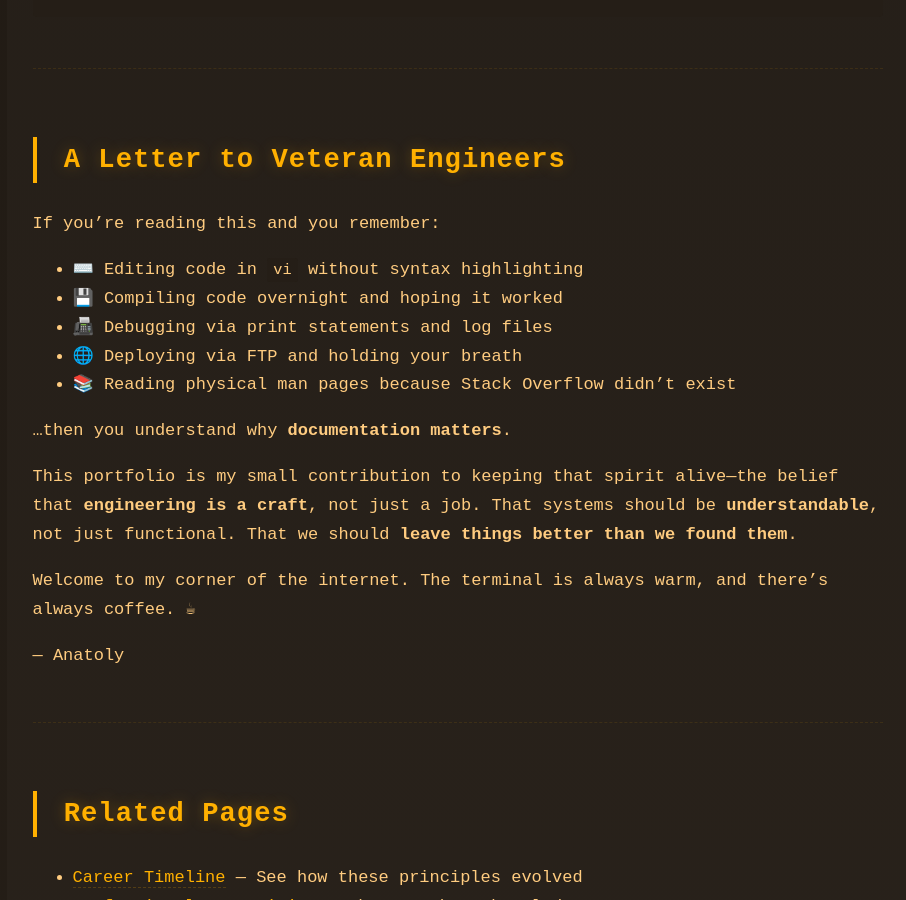
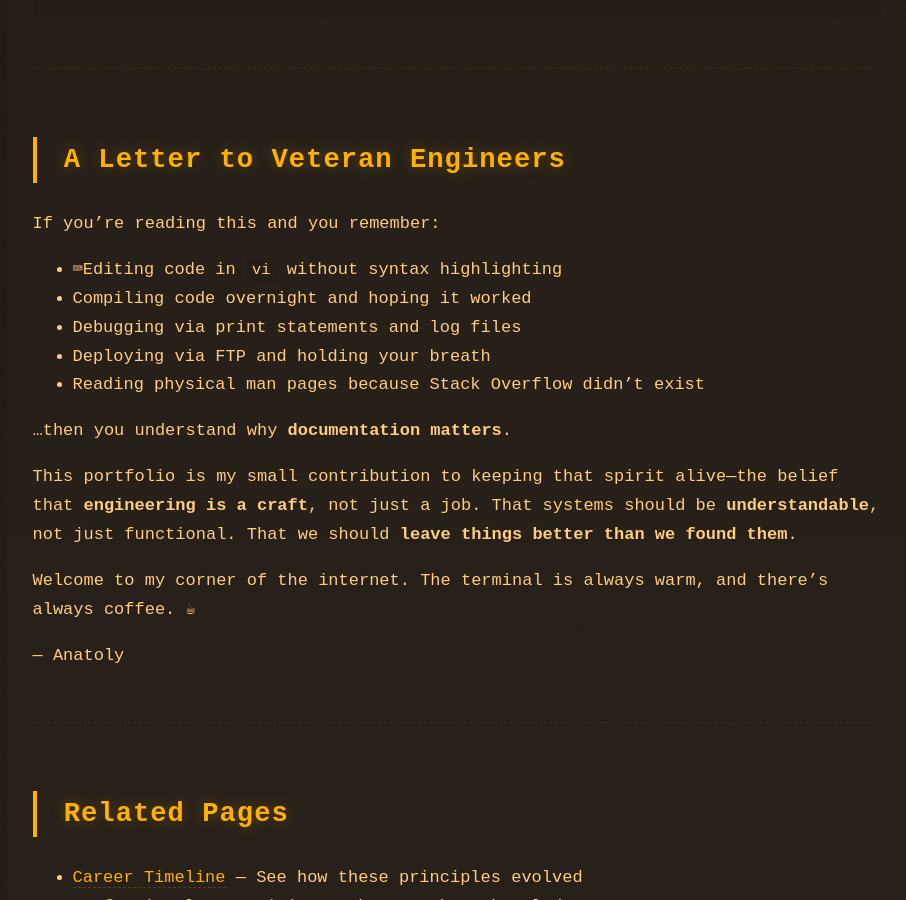
Before and after one commit to nikiforidi/nikiforidi.github.io, a Jekyll site: the page built from about/philosophy.md, in a window 1280 px wide and 900 px high, scrolled down 3225 px. Shown: the whole window, without its empty margins (183-1089 px from the left). Built offline with Jekyll 4.4.1, drawn with Linux system fonts in a browser that asks for light colours.

Commit message:
refactor

````diff
--- a/about/philosophy.md
+++ b/about/philosophy.md
@@ -24,6 +24,7 @@
 ```
 
 **Example:** VPN Manager project required all three layers:
+
 - **Kernel:** TUN/TAP interface, Netfilter hooks
 - **System:** vpnmd daemon (root privileges), systemd service
 - **Application:** vpnm CLI (Python), anyd IPC framework
@@ -34,11 +35,11 @@
 
 Before writing code, I define:
 
-| Question | Example (MHA) |
-|----------|---------------|
-| **Problem** | Detect CIR changes across cloud providers |
-| **Constraints** | Different APIs, vendor-specific fields |
-| **Trade-offs** | Hash collisions vs. comparison speed |
+| Question            | Example (MHA)                                  |
+| ------------------- | ---------------------------------------------- |
+| **Problem**         | Detect CIR changes across cloud providers      |
+| **Constraints**     | Different APIs, vendor-specific fields         |
+| **Trade-offs**      | Hash collisions vs. comparison speed           |
 | **Success Metrics** | 100% change detection, <100ms hash calculation |
 
 **Result:** 5 documented specifications before implementation.
@@ -47,11 +48,11 @@
 
 ### 3. Verification Over Assumption
 
-| Layer | Tool | Purpose |
-|-------|------|---------|
-| **Input** | Universe Validation Stack | Validate Unified Models |
-| **Output** | Prometheus, Grafana | Monitor system behavior |
-| **Behavior** | Notion specs, Habr articles | Document decisions |
+| Layer        | Tool                        | Purpose                 |
+| ------------ | --------------------------- | ----------------------- |
+| **Input**    | Universe Validation Stack   | Validate Unified Models |
+| **Output**   | Prometheus, Grafana         | Monitor system behavior |
+| **Behavior** | Notion specs, Habr articles | Document decisions      |
 
 ---
 
@@ -59,12 +60,12 @@
 
 I solidify understanding by teaching:
 
-| Platform | Output | Impact |
-|----------|--------|--------|
-| **MIPT** | 11 Go lectures | 100+ students |
+| Platform              | Output                                        | Impact                                    |
+| --------------------- | --------------------------------------------- | ----------------------------------------- |
+| **MIPT**              | 11 Go lectures                                | 100+ students                             |
 | **JetBrains Academy** | Python Core project (Multilingual Translator) | Educational resource for Hyperskill track |
-| **Habr** | 9 articles | 237K views, 13K karma |
-| **Open Source** | 6 projects | 1,756 GitHub contributions |
+| **Habr**              | 9 articles                                    | 237K views, 13K karma                     |
+| **Open Source**       | 6 projects                                    | 1,756 GitHub contributions                |
 
 ---
 
@@ -84,11 +85,11 @@
 
 If you're reading this and you remember:
 
-- ⌨️ Editing code in `vi` without syntax highlighting
-- 💾 Compiling code overnight and hoping it worked
-- 📠 Debugging via print statements and log files
-- 🌐 Deploying via FTP and holding your breath
-- 📚 Reading physical man pages because Stack Overflow didn't exist
+- ⌨Editing code in `vi` without syntax highlighting
+- Compiling code overnight and hoping it worked
+- Debugging via print statements and log files
+- Deploying via FTP and holding your breath
+- Reading physical man pages because Stack Overflow didn't exist
 
 ...then you understand why **documentation matters**.
 
````
